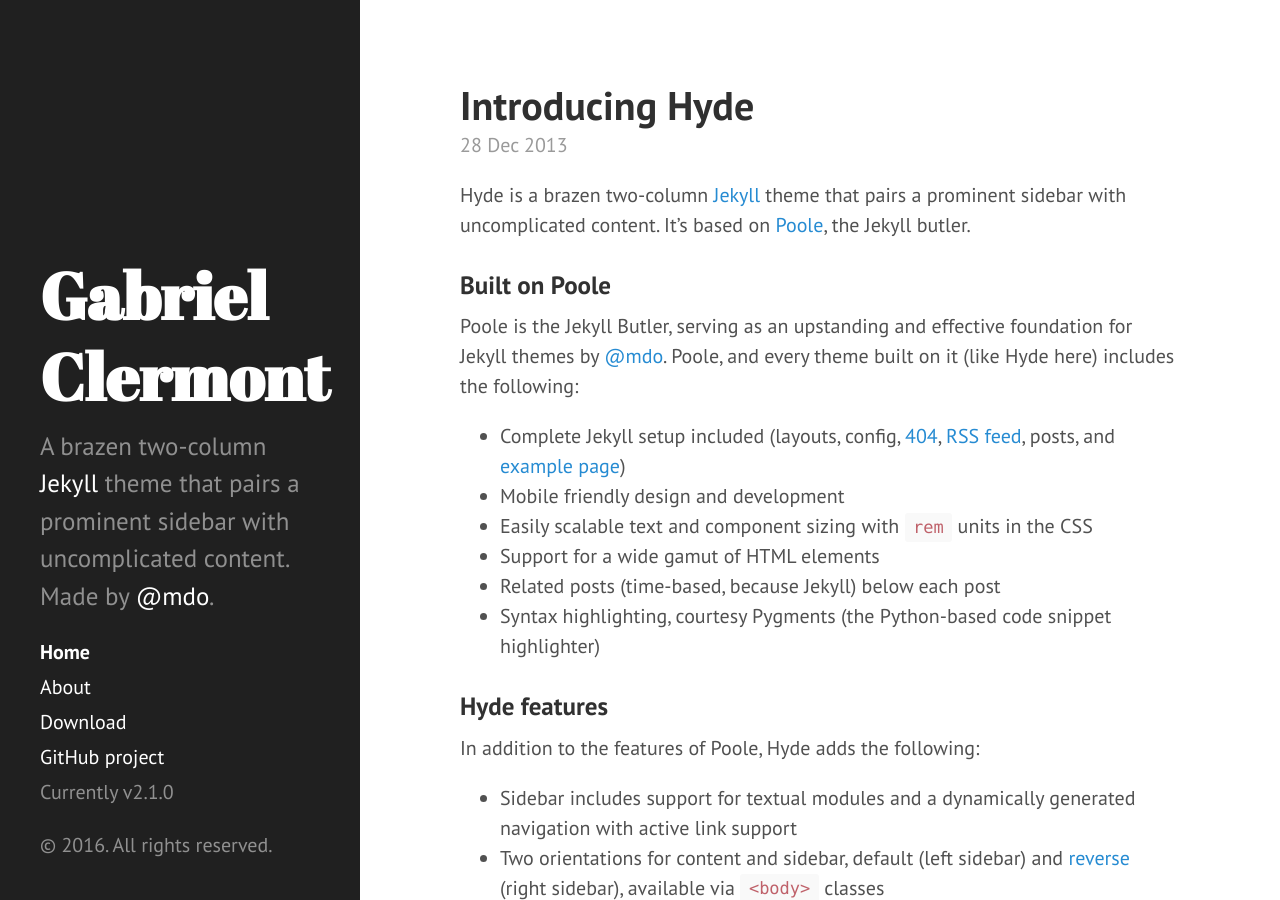
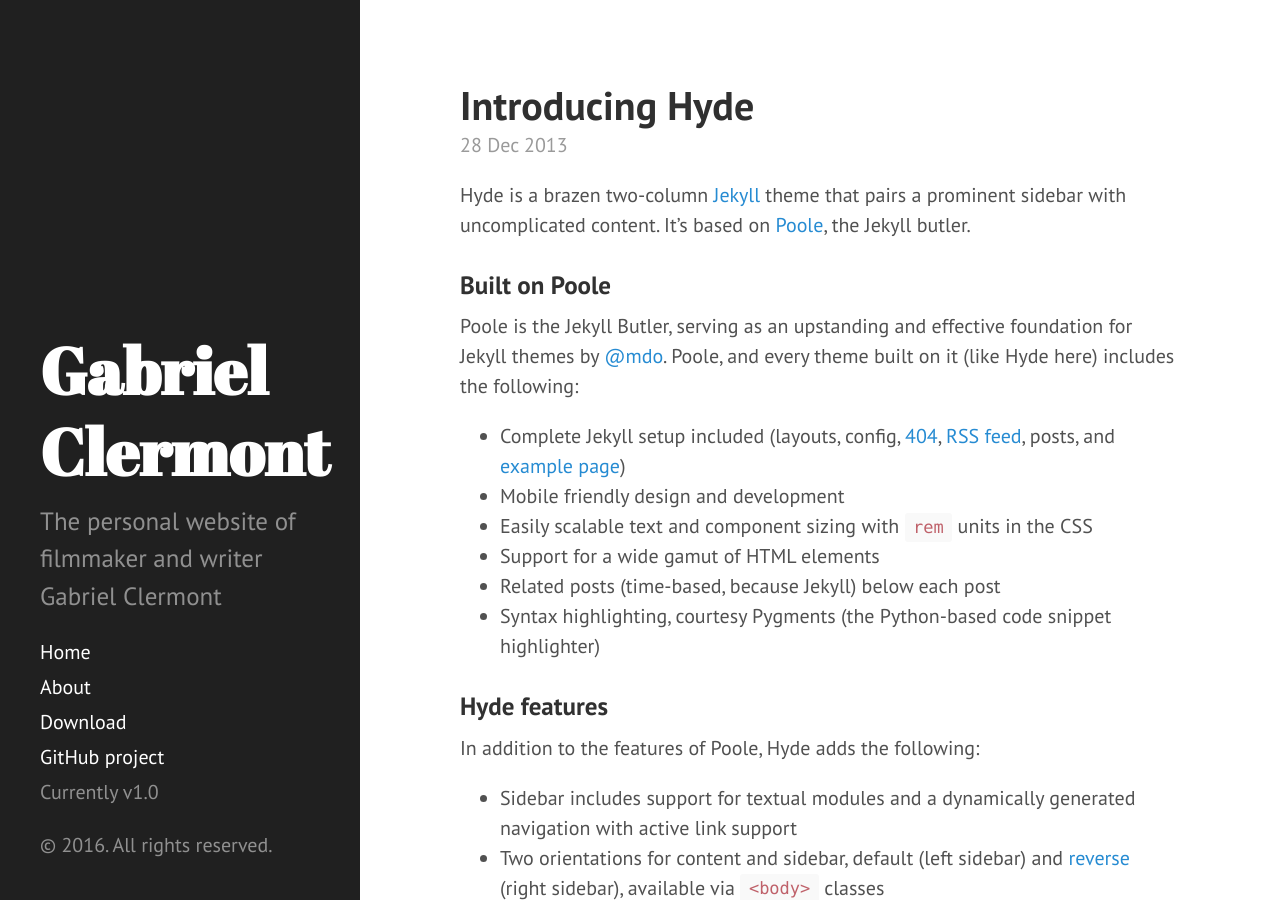
Before and after one commit to gabrielclermont/gabrielclermont.com, a Jekyll site: the page built from index.html, in a window 1280 px wide and 900 px high. Built offline with Jekyll 4.4.1, drawn with Linux system fonts in a browser that asks for light colours; Markdown is read by kramdown in place of the engine named in the settings; the list of posts is cut into pages by our own code.

Commit message:
Got it up and running

```diff
--- a/_config.yml
+++ b/_config.yml
@@ -10,19 +10,19 @@
 
 # Setup
 title:            Gabriel Clermont
-tagline:          'A Jekyll theme'
-description:      'A brazen two-column <a href="http://jekyllrb.com" target="_blank">Jekyll</a> theme that pairs a prominent sidebar with uncomplicated content. Made by <a href="https://twitter.com/mdo" target="_blank">@mdo</a>.'
-url:              http://hyde.getpoole.com
-baseurl:          /
+tagline:          'Artist?'
+description:      'The personal website of filmmaker and writer Gabriel Clermont'
+url:              http://gabrielclermont.com/
+baseurl:          gabrielclermont.com/
 
 author:
-  name:           'Mark Otto'
-  url:            https://twitter.com/mdo
+  name:           'Gabriel Clermont'
+  url:            https://twitter.com/gabrieltrane
 
 paginate:         5
 
 # Custom vars
-version:          2.1.0
+version:          1.0
 
 github:
   repo:           https://github.com/poole/hyde
--- a/_includes/head.html
+++ b/_includes/head.html
@@ -15,9 +15,9 @@
   </title>
 
   <!-- CSS -->
-  <link rel="stylesheet" href="{{ site.baseurl }}public/css/poole.css">
-  <link rel="stylesheet" href="{{ site.baseurl }}public/css/syntax.css">
-  <link rel="stylesheet" href="{{ site.baseurl }}public/css/hyde.css">
+  <link rel="stylesheet" href="/public/css/poole.css">
+  <link rel="stylesheet" href="/public/css/syntax.css">
+  <link rel="stylesheet" href="/public/css/hyde.css">
   <link rel="stylesheet" href="http://fonts.googleapis.com/css?family=PT+Sans:400,400italic,700|Abril+Fatface">
 
   <!-- Icons -->
--- a/_includes/sidebar.html
+++ b/_includes/sidebar.html
@@ -2,7 +2,7 @@
   <div class="container sidebar-sticky">
     <div class="sidebar-about">
       <h1>
-        <a href="{{ site.baseurl }}">
+        <a href="/">
           {{ site.title }}
         </a>
       </h1>
```
